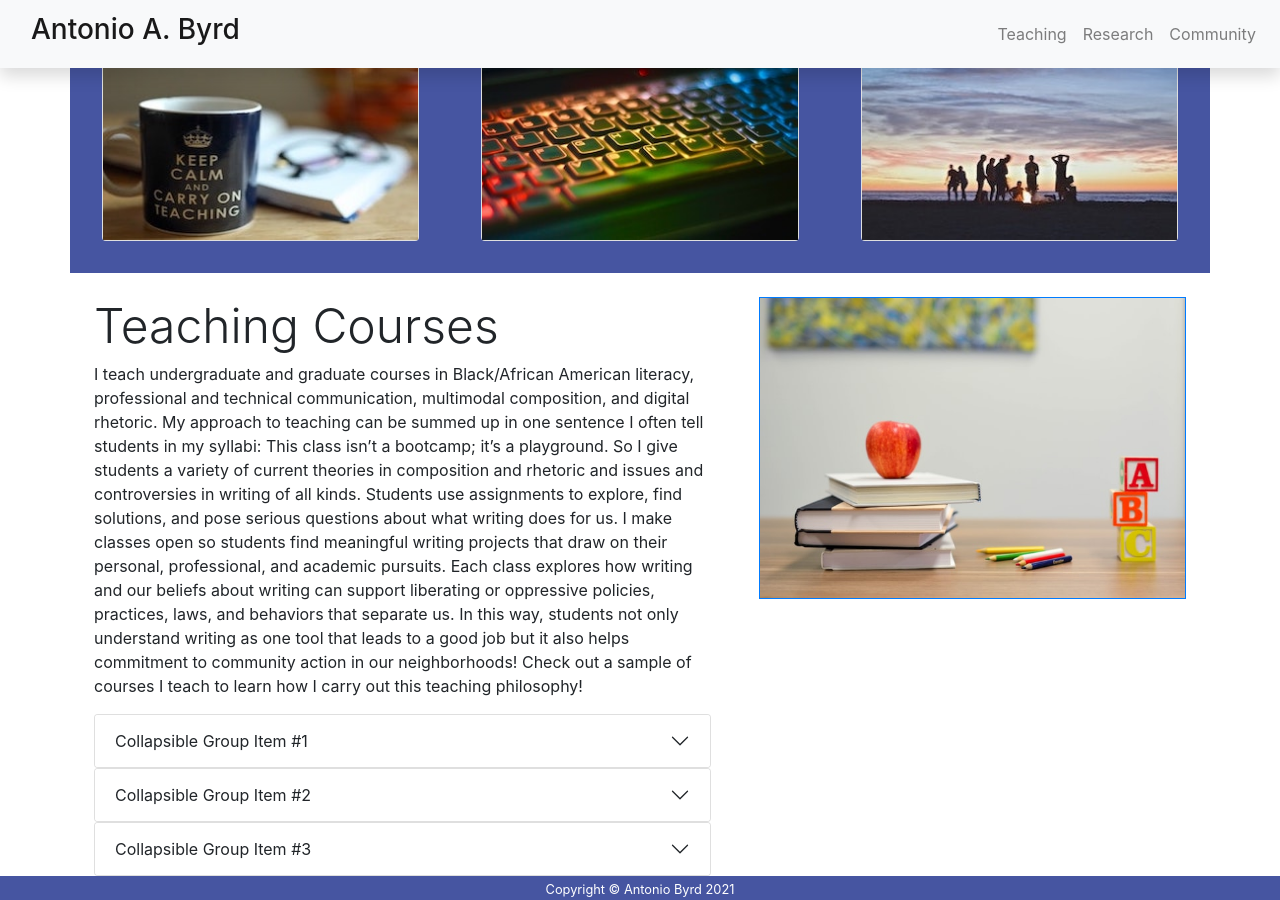
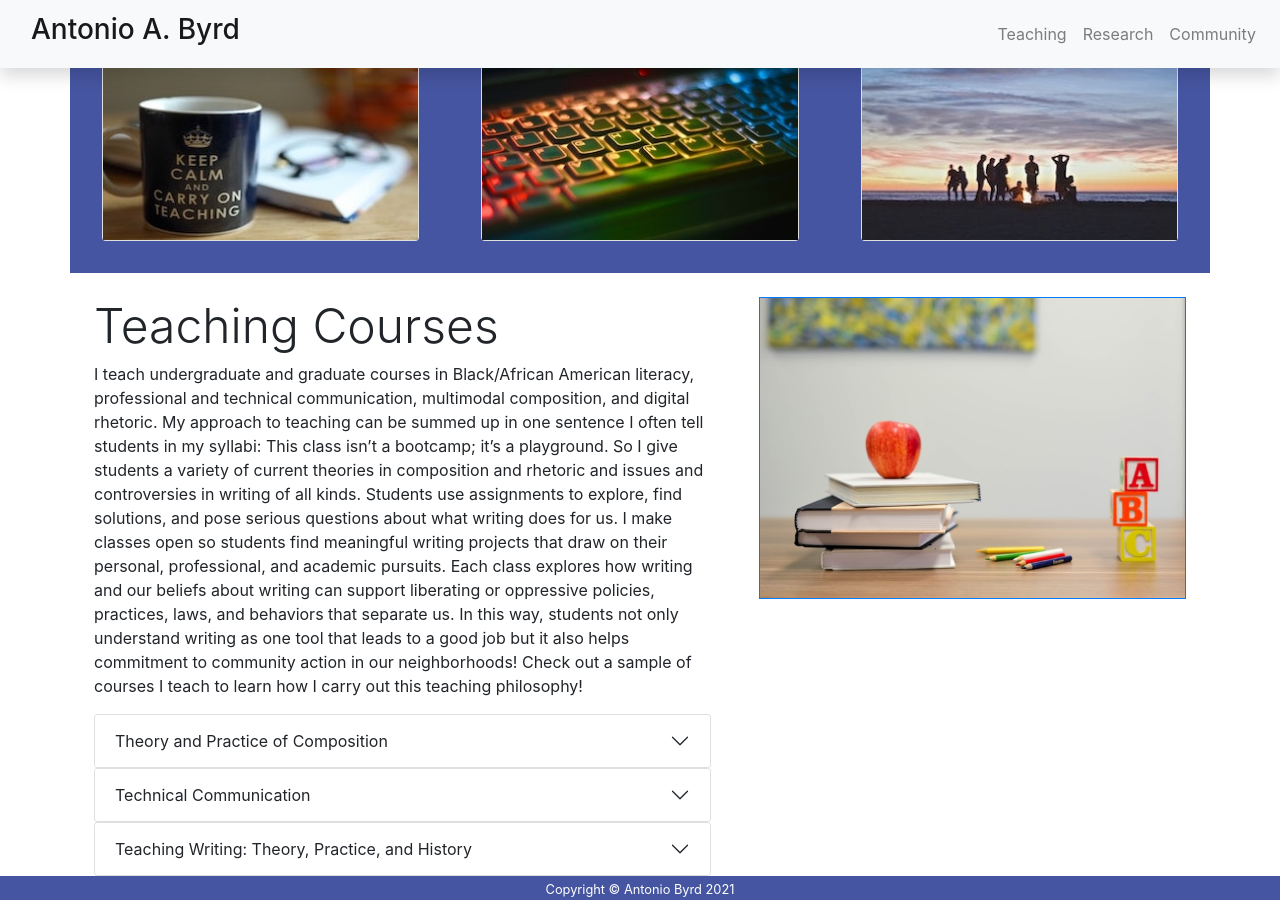
Before and after one commit to abyrd15/abyrd15.github.io, a Jekyll site: the page built from index.markdown, in a window 1280 px wide and 900 px high, scrolled down 1338 px. Built offline with Jekyll 4.4.1, drawn with Linux system fonts in a browser that asks for light colours; nearby versions of some CDN libraries.

Commit message:
Updated titles

```diff
--- a/_includes/home/section_teaching.html
+++ b/_includes/home/section_teaching.html
@@ -9,7 +9,7 @@
                             <div class="accordion-item">
                                 <h2 class="accordion-header" id="headingOne">
                                 <button class="accordion-button collapsed" type="button" data-toggle="collapse" data-target="#collapseOne" aria-expanded="true" aria-controls="collapseOne">
-                                    Collapsible Group Item #1
+                                    Theory and Practice of Composition
                                 </button>
                                 </h2>
                             </div>
@@ -23,7 +23,7 @@
                             <div class="accordion-item">
                                 <h2 class="accordion-header" id="headingTwo">
                                 <button class="accordion-button collapsed" type="button" data-toggle="collapse" data-target="#collapseTwo" aria-expanded="true" aria-controls="collapseTwo">
-                                    Collapsible Group Item #2
+                                    Technical Communication
                                 </button>
                                 </h2>
                             </div>
@@ -37,7 +37,7 @@
                             <div class="accordion-item">
                                 <h2 class="accordion-header" id="headingThree">
                                 <button class="accordion-button collapsed" type="button" data-toggle="collapse" data-target="#collapseThree" aria-expanded="true" aria-controls="collapseThree">
-                                    Collapsible Group Item #3
+                                    Teaching Writing: Theory, Practice, and History
                                 </button>
                                 </h2>
                             </div>
```
